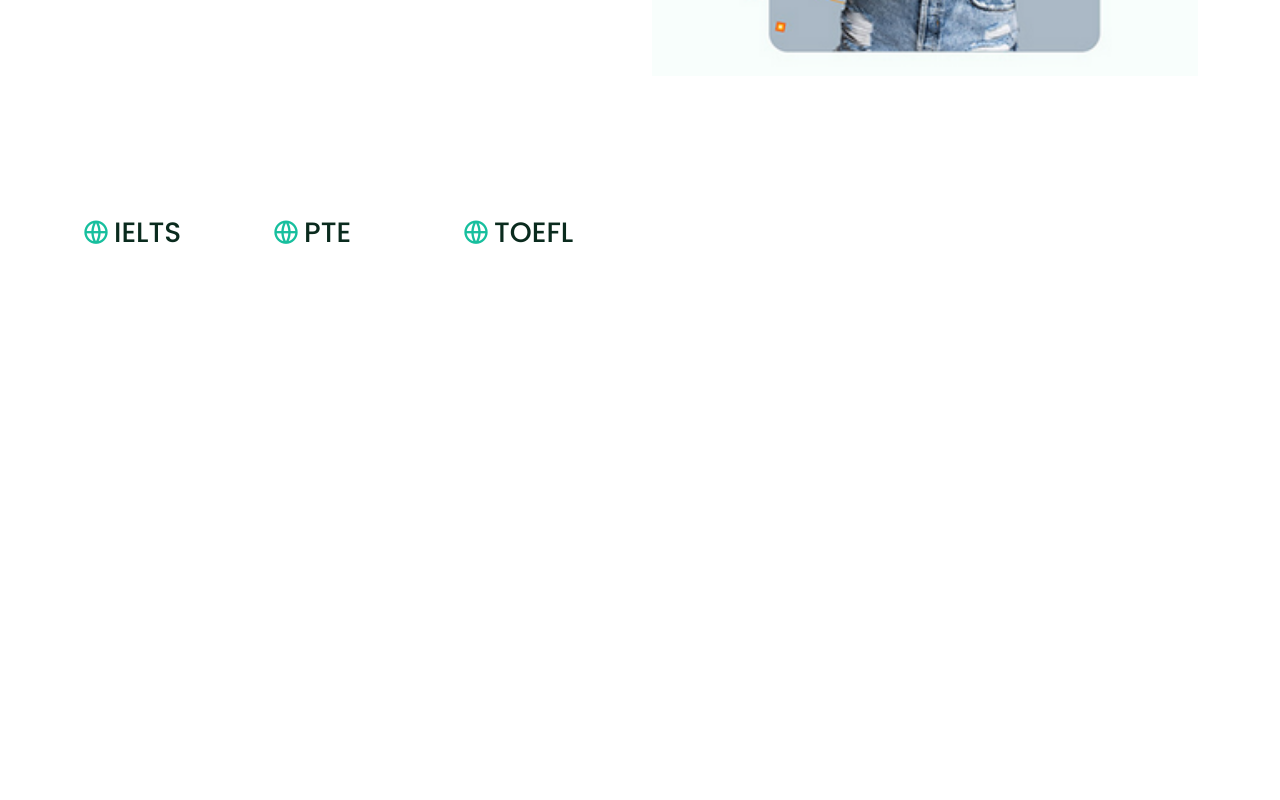
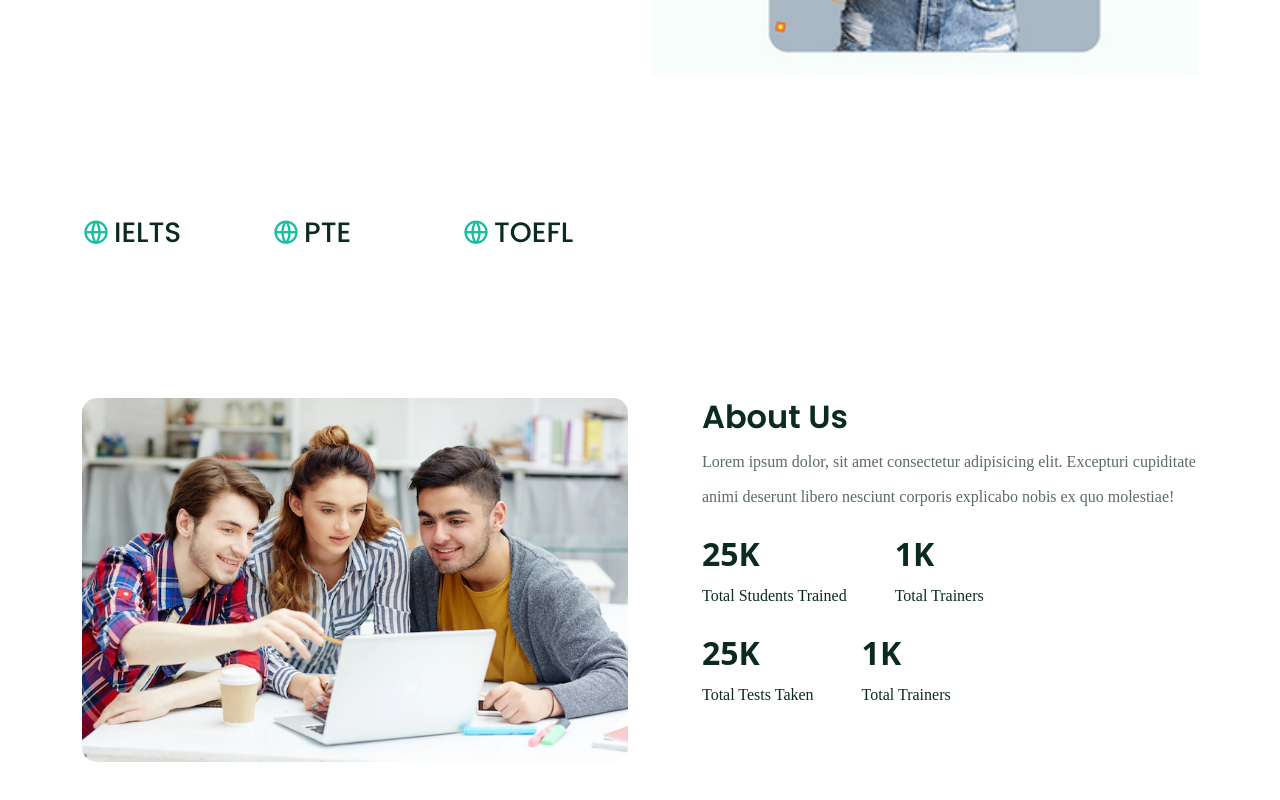
Before and after one commit to SIECTESTMASTERS/test-prep-app, a React (Create React App) app in the folder client/: page / in a window 1280 px wide. Shown: the part 578-1378 px from the top of the page. Before the commit the page ends 906 px from the top, so only its background shows below. Built offline with nearby package versions, Linux system fonts and the light colour scheme; a web font is replaced by a local one.

Commit message:
feat(landing page): building about us section and styling

```diff
--- a/client/package.json
+++ b/client/package.json
@@ -8,6 +8,7 @@
     "@testing-library/user-event": "^13.5.0",
     "bootstrap": "^5.2.3",
     "react": "^18.2.0",
+    "react-countup": "^6.4.2",
     "react-dom": "^18.2.0",
     "react-scripts": "5.0.1",
     "reactstrap": "^9.1.6",
--- /dev/null
+++ b/client/src/components/AboutUs/AboutUs.css
@@ -0,0 +1,23 @@
+.counter {
+    font-size: 2rem;
+    font-weight: 600;
+    color: #0a2b1e;
+  }
+
+  .counter__title {
+    font-size: 1rem;
+    color: #0a2b1e;
+    font-weight: 500;
+  }
+
+  .about__content {
+    padding-left: 50px;
+  }
+
+  .about__img img {
+    border-radius: 15px;
+  }
+
+  .about__content h2 {
+    font-weight: 600;
+  }
--- /dev/null
+++ b/client/src/components/AboutUs/AboutUs.jsx
@@ -0,0 +1,69 @@
+import React from 'react'
+import { Col, Container, Row } from 'reactstrap'
+import aboutImg from '../../images/about-us.png'
+import CountUp from 'react-countup'
+import './AboutUs.css'
+
+function AboutUs() {
+  return (
+    <section>
+      <Container>
+        <Row>
+            <Col lg='6' md='6'>
+                <div className="about__img">
+                    <img src={aboutImg} alt='about us image' className='w-100'/>
+                </div>
+            </Col>
+
+            <Col lg='6' md='6'>
+                <div className="about__content">
+                <h2>About Us</h2>
+                <p>
+                Lorem ipsum dolor, sit amet consectetur adipisicing elit.
+                Excepturi cupiditate animi deserunt libero nesciunt corporis
+                explicabo nobis ex quo molestiae!
+                </p>
+
+                <div className="about__counter">
+                  <div className='d-flex gap-5 align-items-center' >
+                    <div className="single__counter">
+                        <span className="counter">
+                          <CountUp start={0} end={25} duration={2} suffix='K'></CountUp>
+                        </span>
+                        <p className='counter__title'>Total Students Trained</p>
+                    </div>
+
+                    <div className="single__counter">
+                        <span className="counter">
+                          <CountUp start={0} end={1} duration={2} suffix='K'></CountUp>
+                        </span>
+                        <p className='counter__title'>Total Trainers</p>
+                    </div>
+                  </div>
+
+                  <div className='d-flex gap-5 align-items-center' >
+                    <div className="single__counter">
+                        <span className="counter">
+                          <CountUp start={0} end={25} duration={2} suffix='K'></CountUp>
+                        </span>
+                        <p className='counter__title'>Total Tests Taken</p>
+                    </div>
+
+                    <div className="single__counter">
+                        <span className="counter">
+                          <CountUp start={0} end={1} duration={2} suffix='K'></CountUp>
+                        </span>
+                        <p className='counter__title'>Total Trainers</p>
+                    </div>
+                  </div>
+                </div>
+
+                </div>
+            </Col>
+        </Row>
+      </Container>
+    </section>
+  )
+}
+
+export default AboutUs
--- a/client/src/pages/Home.jsx
+++ b/client/src/pages/Home.jsx
@@ -1,4 +1,5 @@
 import React from 'react'
+import AboutUs from '../components/AboutUs/AboutUs'
 import CompanySection from '../components/CompanySection/CompanySection'
 import Header from '../components/Header/Header'
 import HeroSection from '../components/HeroSection/HeroSection'
@@ -9,6 +10,7 @@ function Home() {
       <Header />
       <HeroSection />
       <CompanySection />
+      <AboutUs />
     </div>
   )
 }
```
Also changed, not shown: 1 other file (tests, documents, lock files or other folders).
